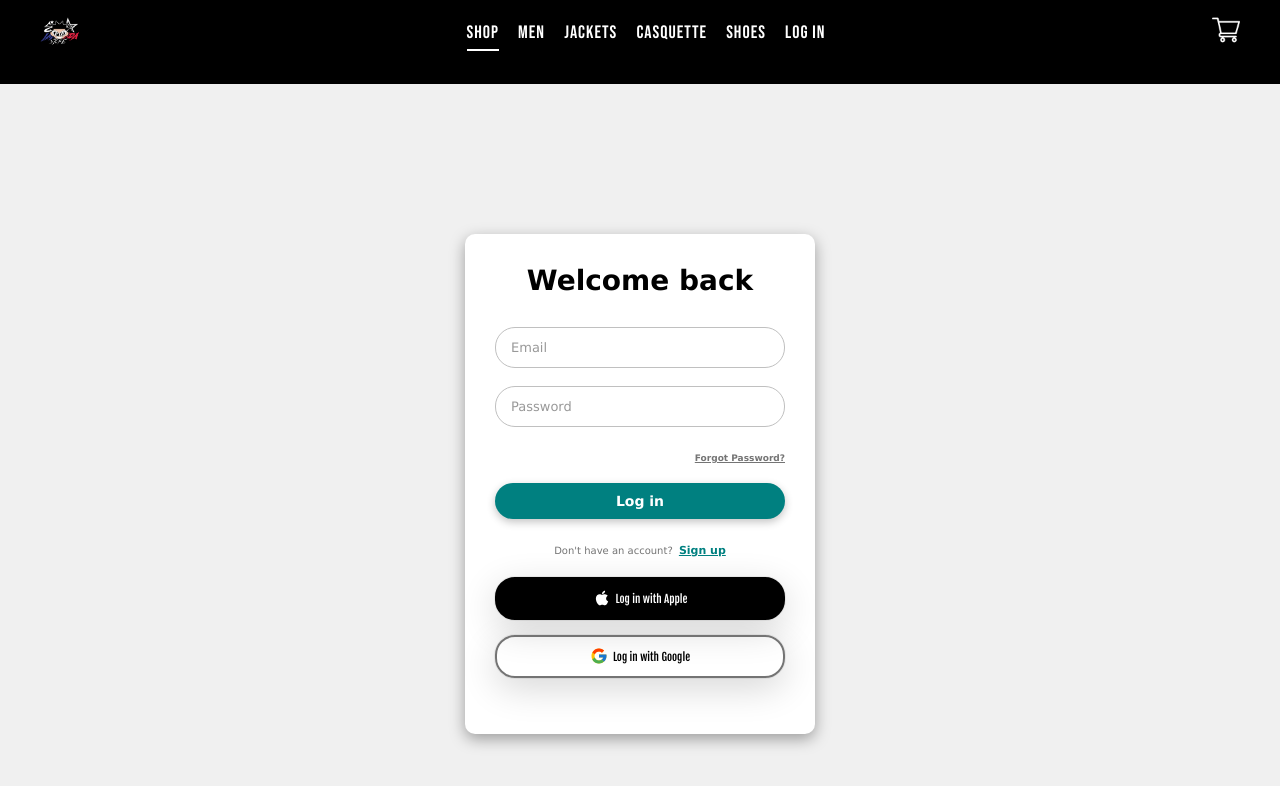
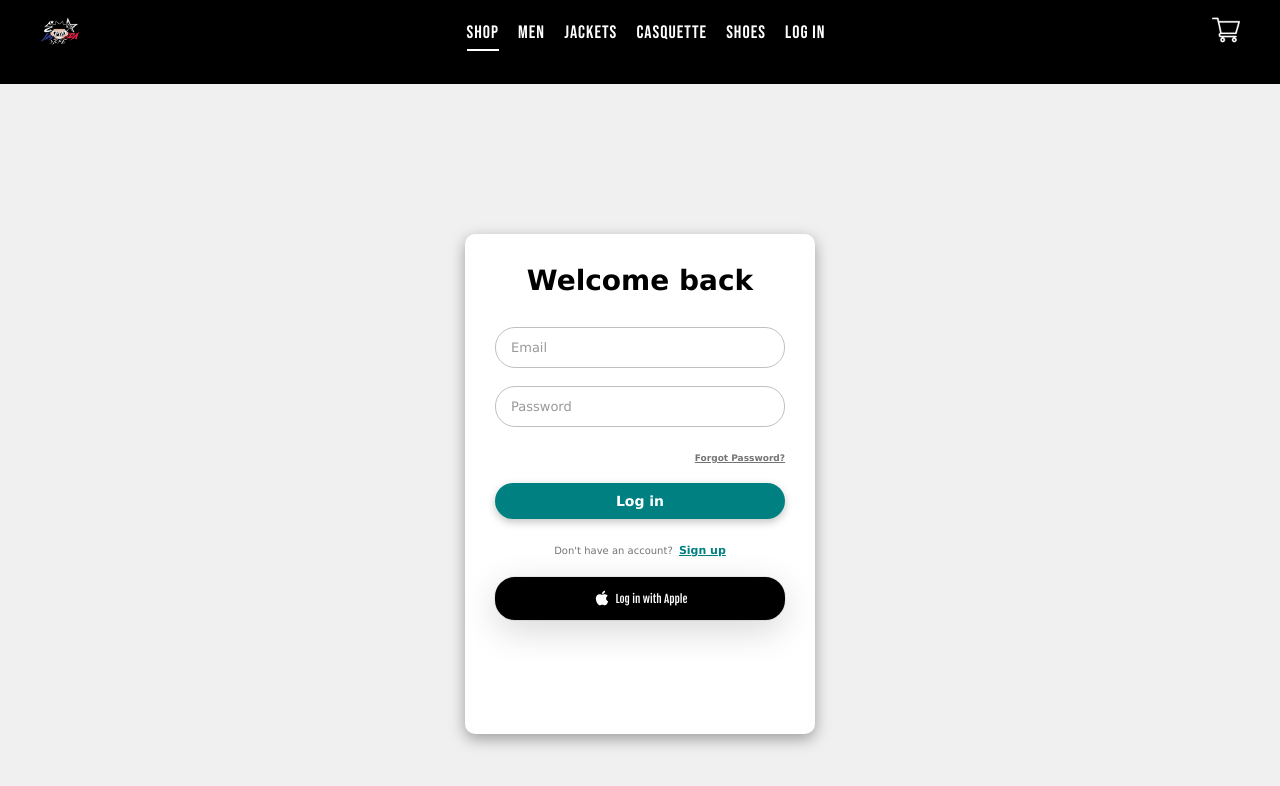
Before and after one commit to Abdoab49/ecommerce-frontend, a React (Create React App) app: page /login in a window 1280 px wide. Shown: the top 786 px of the page. Built offline with nearby package versions, Linux system fonts and the light colour scheme; a web font is replaced by a local one.

Commit message:
Google OAuth

```diff
--- a/package.json
+++ b/package.json
@@ -6,6 +6,7 @@
     "node": "24.x"
   },
   "dependencies": {
+    "@react-oauth/google": "^0.13.5",
     "@testing-library/jest-dom": "^5.17.0",
     "@testing-library/react": "^13.4.0",
     "@testing-library/user-event": "^13.5.0",
--- a/src/index.js
+++ b/src/index.js
@@ -4,17 +4,20 @@ import './index.css';
 import App from './App';
 import reportWebVitals from './reportWebVitals';
 import ShopContextProvider from './Context/ShopContext';
+import { GoogleOAuthProvider } from '@react-oauth/google';
+
+// ✅ Google Client ID — Bdel b dyalek
+const GOOGLE_CLIENT_ID = 'HNA_LSAQ_CLIENT_ID_DYALEK.apps.googleusercontent.com';
 
 const root = ReactDOM.createRoot(document.getElementById('root'));
 root.render(
-  <ShopContextProvider>
-      <App />
-  </ShopContextProvider>
-
-
+  <React.StrictMode>
+    <GoogleOAuthProvider clientId={GOOGLE_CLIENT_ID}>
+      <ShopContextProvider>
+        <App />
+      </ShopContextProvider>
+    </GoogleOAuthProvider>
+  </React.StrictMode>
 );
 
-// If you want to start measuring performance in your app, pass a function
-// to log results (for example: reportWebVitals(console.log))
-// or send to an analytics endpoint. Learn more: https://bit.ly/CRA-vitals
 reportWebVitals();
--- a/src/pages/Login.jsx
+++ b/src/pages/Login.jsx
@@ -1,12 +1,12 @@
 // src/pages/Login.jsx
 import React, { useState } from 'react';
 import { useNavigate } from 'react-router-dom';
+import { GoogleLogin } from '@react-oauth/google';
 import styles from './Login.module.css';
 
 const Login = () => {
   const navigate = useNavigate();
 
-  // ✅ Mode: 'login' wla 'signup'
   const [mode, setMode] = useState('login');
 
   // ✅ Login state
@@ -111,11 +111,48 @@ const Login = () => {
   };
 
   // ============================================
+  // ✅ GOOGLE LOGIN
+  // ============================================
+  const handleGoogleSuccess = async (credentialResponse) => {
+    setLoginError('');
+    setLoginLoading(true);
+
+    try {
+      const response = await fetch('https://backend-3lyx.onrender.com/api/auth/google', {
+        method: 'POST',
+        headers: { 'Content-Type': 'application/json' },
+        body: JSON.stringify({
+          credential: credentialResponse.credential
+        })
+      });
+
+      const data = await response.json();
+
+      if (data.success) {
+        localStorage.setItem('lanada_user_id', data.userId);
+        localStorage.setItem('lanada_user', JSON.stringify(data.user));
+        navigate('/orders');
+      } else {
+        setLoginError(data.message || 'Google login failed');
+      }
+    } catch (err) {
+      setLoginError('Mochkil f connection. 3awd jrreb.');
+    } finally {
+      setLoginLoading(false);
+    }
+  };
+
+  const handleGoogleError = () => {
+    setLoginError('Google login cancelled wla failed');
+  };
+
+  // ============================================
   // ✅ RENDER
   // ============================================
   return (
     <div className={styles.page}>
       <div className={styles.formContainer}>
+
         {/* ===== LOGIN MODE ===== */}
         {mode === 'login' && (
           <>
@@ -164,6 +201,7 @@ const Login = () => {
               </span>
             </p>
 
+            {/* ✅ Apple + Google */}
             <div className={styles.buttonsContainer}>
               <div className={styles.appleLoginButton}>
                 <svg stroke="currentColor" fill="currentColor" strokeWidth="0" className={styles.appleIcon} viewBox="0 0 1024 1024" height="1em" width="1em" xmlns="http://www.w3.org/2000/svg">
@@ -172,14 +210,17 @@ const Login = () => {
                 <span>Log in with Apple</span>
               </div>
 
-              <div className={styles.googleLoginButton}>
-                <svg stroke="currentColor" fill="currentColor" strokeWidth="0" version="1.1" x="0px" y="0px" className={styles.googleIcon} viewBox="0 0 48 48" height="1em" width="1em" xmlns="http://www.w3.org/2000/svg">
-                  <path fill="#FFC107" d="M43.611,20.083H42V20H24v8h11.303c-1.649,4.657-6.08,8-11.303,8c-6.627,0-12-5.373-12-12c0-6.627,5.373-12,12-12c3.059,0,5.842,1.154,7.961,3.039l5.657-5.657C34.046,6.053,29.268,4,24,4C12.955,4,4,12.955,4,24c0,11.045,8.955,20,20,20c11.045,0,20-8.955,20-20C44,22.659,43.862,21.35,43.611,20.083z"></path>
-                  <path fill="#FF3D00" d="M6.306,14.691l6.571,4.819C14.655,15.108,18.961,12,24,12c3.059,0,5.842,1.154,7.961,3.039l5.657-5.657C34.046,6.053,29.268,4,24,4C16.318,4,9.656,8.337,6.306,14.691z"></path>
-                  <path fill="#4CAF50" d="M24,44c5.166,0,9.86-1.977,13.409-5.192l-6.19-5.238C29.211,35.091,26.715,36,24,36c-5.202,0-9.619-3.317-11.283-7.946l-6.522,5.025C9.505,39.556,16.227,44,24,44z"></path>
-                  <path fill="#1976D2" d="M43.611,20.083H42V20H24v8h11.303c-0.792,2.237-2.231,4.166-4.087,5.571c0.001-0.001,0.002-0.001,0.003-0.002l6.19,5.238C36.971,39.205,44,34,44,24C44,22.659,43.862,21.35,43.611,20.083z"></path>
-                </svg>
-                <span>Log in with Google</span>
+              {/* ✅ Google Login — REAL */}
+              <div className={styles.googleLoginWrapper}>
+                <GoogleLogin
+                  onSuccess={handleGoogleSuccess}
+                  onError={handleGoogleError}
+                  text="continue_with"
+                  shape="pill"
+                  theme="outline"
+                  size="large"
+                  width="100%"
+                />
               </div>
             </div>
           </>
--- a/src/pages/Login.module.css
+++ b/src/pages/Login.module.css
@@ -223,6 +223,21 @@
   margin-bottom: 1px;
 }
 
+.googleLoginWrapper {
+  width: 100%;
+  display: flex;
+  justify-content: center;
+}
+
+.googleLoginWrapper > div {
+  width: 100%;
+}
+
+.googleLoginWrapper iframe {
+  width: 100% !important;
+  border-radius: 20px !important;
+}
+
 /* ============================================
    MEDIA QUERIES
    ============================================ */
```
Also changed, not shown: 1 other file (tests, documents, lock files or other folders).
